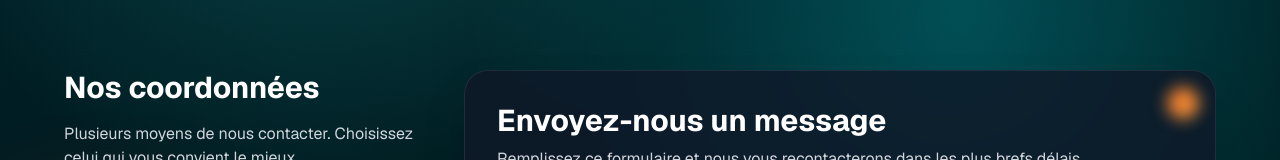
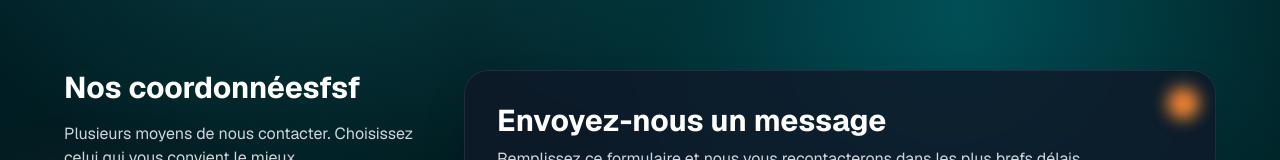
Before and after one commit to novatrix1/eventick-portfolio, a Next.js app: page /contact in a window 1280 px wide. Shown: the part 506-666 px from the top of the page. Built offline with nearby package versions, Linux system fonts and the light colour scheme.

Commit message:
deeplink

```diff
--- a/app/contact/page.tsx
+++ b/app/contact/page.tsx
@@ -105,7 +105,7 @@ const ContactPage = () => {
                         <div className={`lg:col-span-1 space-y-8 transition-all duration-700 ${isVisible ? 'translate-y-0 opacity-100' : 'translate-y-10 opacity-0'}`}>
                             <div>
                                 <h2 className="text-2xl md:text-3xl font-bold text-white mb-4">
-                                    Nos coordonnées
+                                    Nos coordonnéesfsf
                                 </h2>
                                 <p className="text-gray-300">
                                     Plusieurs moyens de nous contacter. Choisissez celui qui vous convient le mieux.
```
